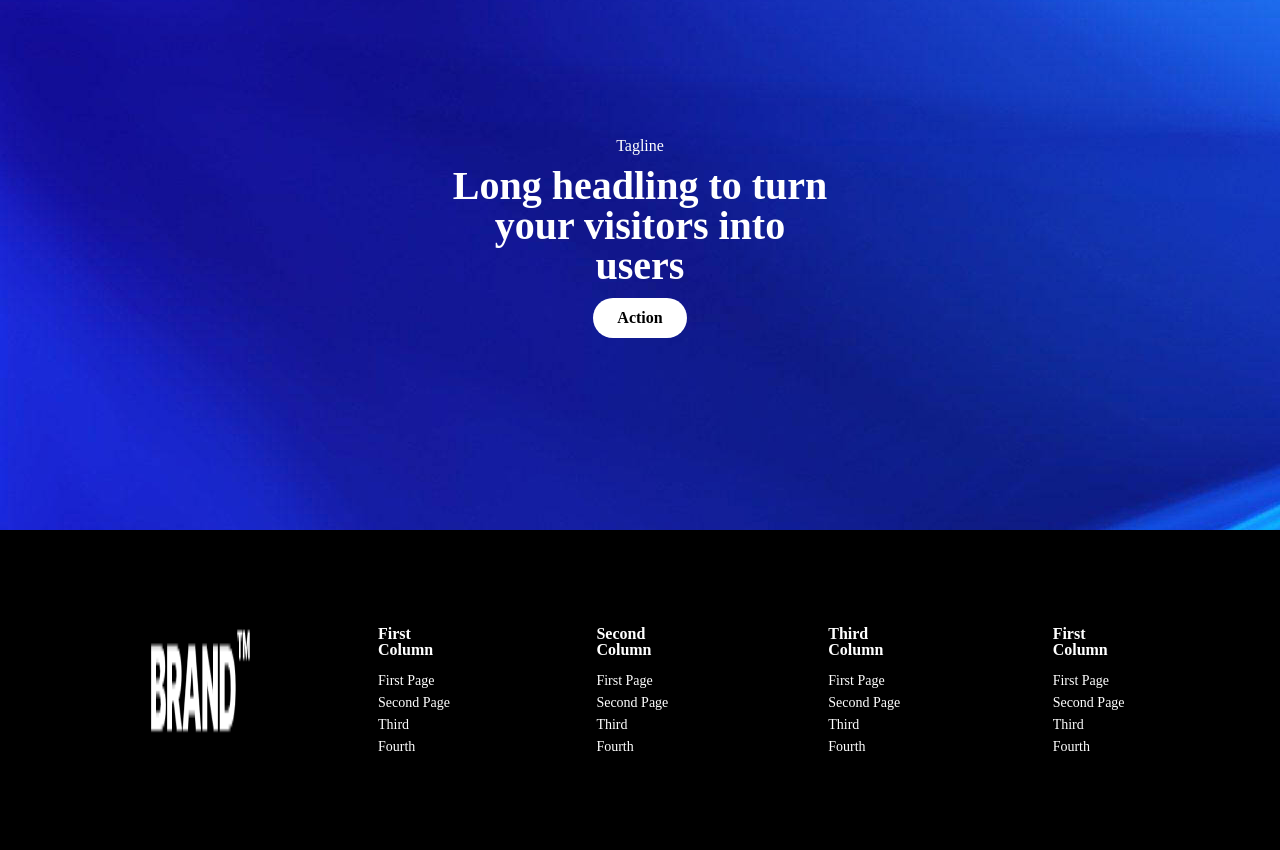
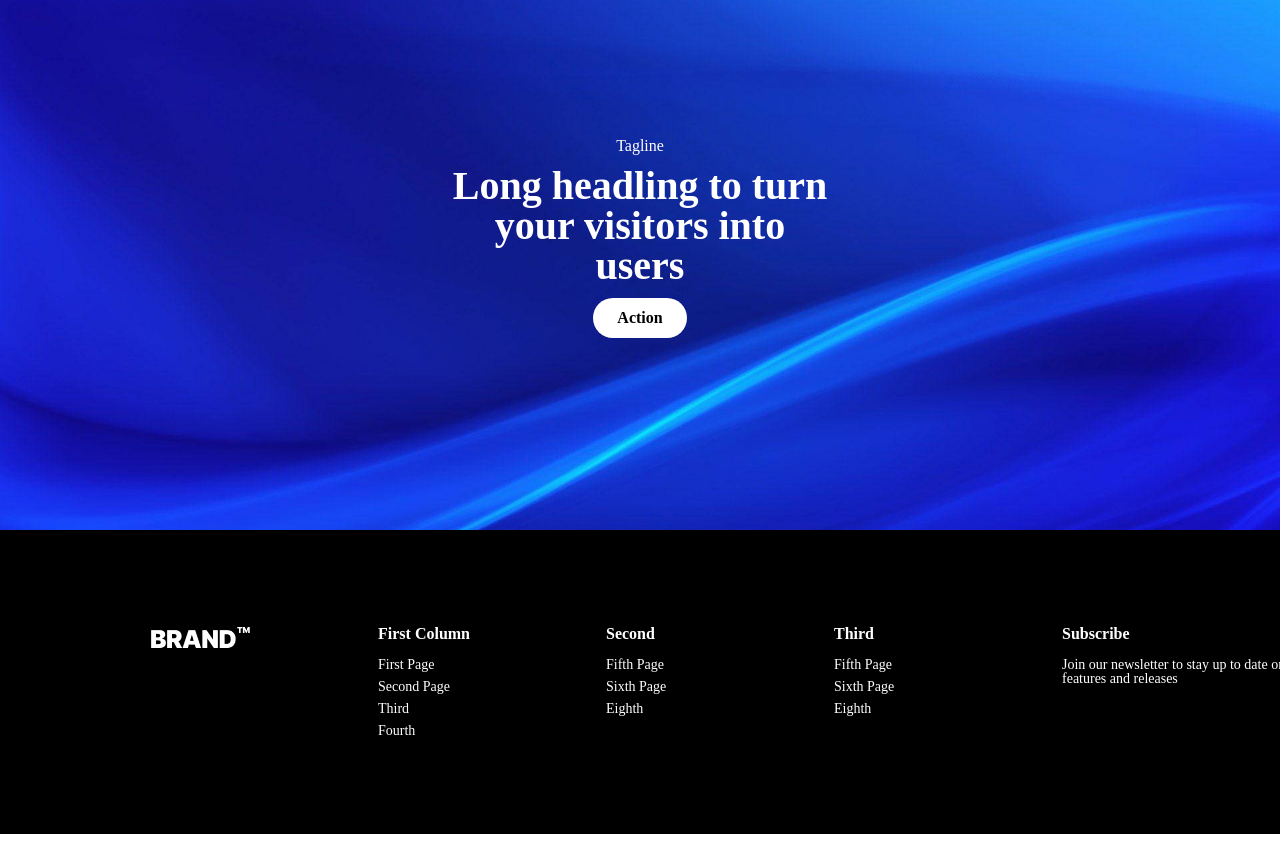
Before and after one commit to SabaMaghradze/HomeworkN10, a plain HTML site: page index.html in a window 1280 px wide. Shown: the part 1300-2150 px from the top of the page. Drawn offline with Linux system fonts and the light colour scheme.

Commit message:
correctedErrors

```diff
--- a/CSS/style.css
+++ b/CSS/style.css
@@ -69,13 +69,16 @@ ul li {
 .section2 {
     padding: 64px 150px;
     background: #F3F3F3;
-}
-
-.sect2Content {
     display: flex;
     justify-content: space-between;
     gap: 30px;
 }
+
+/* .sect2Content {
+    display: flex;
+    justify-content: space-between;
+    gap: 30px;
+} */
 
 .circleNHeading {
     display: flex;
@@ -136,10 +139,9 @@ ul li {
 
 .section4 {
     background-image: url(../Images/dgmxybg4kb7eab7x.jpg);
+    background-repeat: no-repeat;
+    background-size: cover;
     padding: 192px 450px;
-}
-
-.sect4Div {
     display: flex;
     flex-direction: column;
     justify-content: center;
@@ -177,16 +179,18 @@ footer {
     background-color: black;
     display: flex;
     justify-content: space-between;
+    align-items: flex-start;
 }
 
 .columns {
     color: white;
     display: flex;
     justify-content: space-between;
-    gap: 141px;
+    /* gap: 141px; */
 }
 
 .footerList {
+    width: 228px;
     display: flex;
     flex-direction: column;
     gap: 8px;
@@ -195,7 +199,7 @@ footer {
 h4 {
     font-weight: 700;
     font-size: 16px;
-    margin-bottom: 16px;
+    margin-bottom: 8px;
 }
 
 h5 {
@@ -203,4 +207,6 @@ h5 {
     font-size: 14px;
 }
 
+
+
 /* responsive ver movaswari */
--- a/index.html
+++ b/index.html
@@ -42,7 +42,6 @@
         </section>
 
         <section class="section2">
-            <div class=sect2Content>
             <div class="group">
                 <div class="circleNHeading">
                     <div class="circle"></div>
@@ -70,7 +69,6 @@
                     logically connected
                     with one another.</p>
             </div>
-            </div>
         </section>
 
         <section class="section3">
@@ -89,50 +87,36 @@
         </section>
 
         <section class="section4">
-            <div class="sect4Div">
             <p class="sect4Text">Tagline</p>
             <h3 class="sect4Heading">Long headling to turn your visitors into users</h3>
             <h3 class="action" id="action4">Action</h3>
-            </div>
         </section>
 
         <footer>
             <img src="Images/logo.png" alt="logoWhite">
             <div class="columns">
-                <div>
+                <div class="footerList">
                     <h4>First Column</h4>
-                    <div class="footerList">
                     <h5>First Page</h5>
                     <h5>Second Page</h5>
                     <h5>Third</h5>
                     <h5>Fourth</h5>
                 </div>
+                <div class="footerList">
+                    <h4>Second</h4>
+                    <h5>Fifth Page</h5>
+                    <h5>Sixth Page</h5>
+                    <h5>Eighth</h5>
                 </div>
-                <div>
-                    <h4>Second Column</h4>
                 <div class="footerList">
-                        <h5>First Page</h5>
-                        <h5>Second Page</h5>
-                        <h5>Third</h5>
-                        <h5>Fourth</h5>
+                    <h4>Third</h4>
+                    <h5>Fifth Page</h5>
+                    <h5>Sixth Page</h5>
+                    <h5>Eighth</h5>
                 </div>
-                </div>
-                <div>
-                    <h4>Third Column</h4>
                 <div class="footerList">
-                        <h5>First Page</h5>
-                        <h5>Second Page</h5>
-                        <h5>Third</h5>
-                        <h5>Fourth</h5>
-                    </div>
-                </div>
-                <div>
-                    <h4>First Column</h4>
-                    <div class="footerList">
-                        <h5>First Page</h5>
-                        <h5>Second Page</h5>
-                        <h5>Third</h5>
-                        <h5>Fourth</h5>
+                    <h4>Subscribe</h4>
+                    <h5>Join our newsletter to stay up to date on features and releases</h5>
                 </div>
             </div>
     </div>
```
Lines whose indentation alone changed are shown as unchanged.
